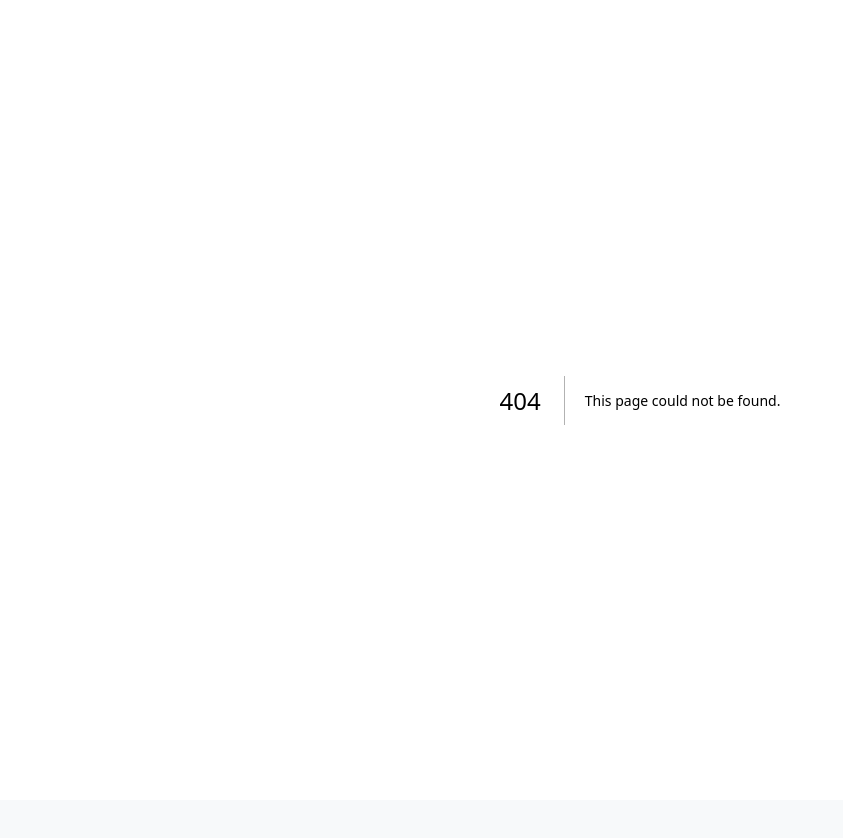
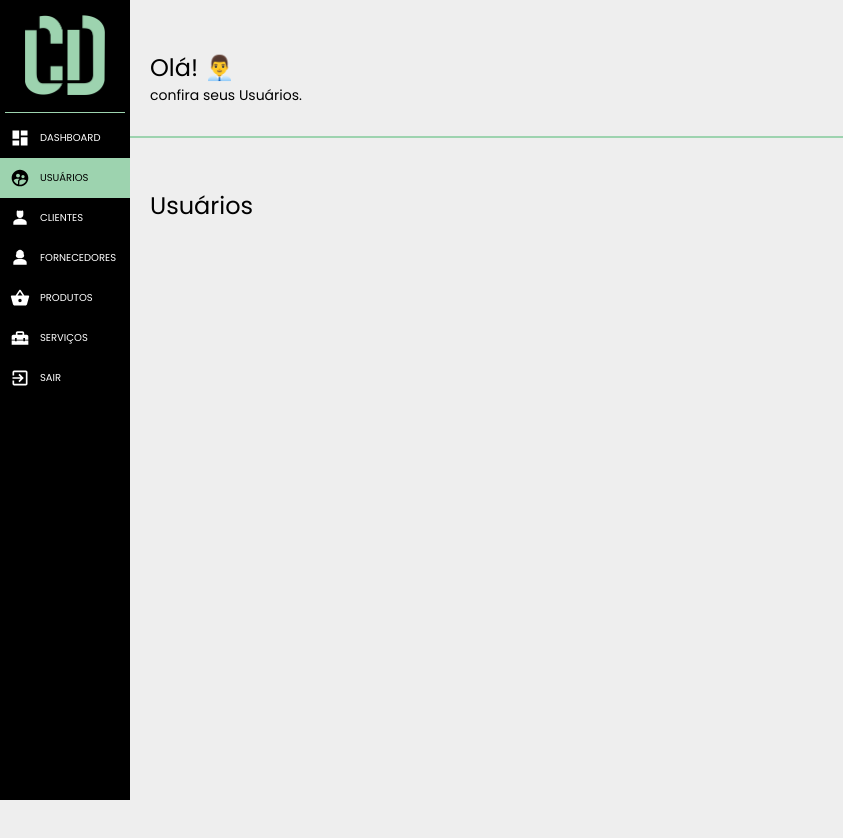
Before and after one commit to AlvesBelem/front_clickdesp, a Next.js app in the folder clickdesp/: page /users in a window 1280 px wide. Before the commit this address had no page. Shown: the top 838 px of the page, without its empty margins (0-843 px from the left). Before the commit the page ends 800 px from the top, so only its background shows below. Built offline with nearby package versions, Linux system fonts and the light colour scheme.

Commit message:
add page dashboard

```diff
--- a/clickdesp/src/components/Sidebar/index.tsx
+++ b/clickdesp/src/components/Sidebar/index.tsx
@@ -1,6 +1,6 @@
-import { useRouter } from 'next/router';
-import Image from 'next/image';
-import styles from './sidebar.module.scss';
+import { useRouter } from "next/router";
+import Image from "next/image";
+import styles from "./sidebar.module.scss";
 import {
   MdDashboard,
   MdPerson3,
@@ -9,44 +9,48 @@ import {
   MdOutlineExitToApp,
   MdCarRepair,
   MdSupervisedUserCircle,
-    MdPerson4
-} from 'react-icons/md'
-import Link from 'next/link';
-
-
+  MdPerson4,
+} from "react-icons/md";
+import Link from "next/link";
 
 const links = [
-    { name: 'dashboard', icon: <MdDashboard />, url: '/dashboard' },
-    { name: 'usuários', icon: <MdSupervisedUserCircle />, url: '/users' },
-    { name: 'clientes', icon: <MdPerson4 />, url: '/clients' },
-    { name: 'Fornecedores', icon: <MdPerson3 />, url: '/suppliers' },
-    { name: 'produtos', icon: <MdShoppingBasket />, url: '/products' },
-    { name: 'serviços', icon: <MdHomeRepairService />, url: '/services' },
-    { name: 'sair', icon: <MdOutlineExitToApp />, url: '/teste' },
-]
+  { name: "dashboard", icon: <MdDashboard />, url: "/dashboard" },
+  { name: "usuários", icon: <MdSupervisedUserCircle />, url: "/users" },
+  { name: "clientes", icon: <MdPerson4 />, url: "/clients" },
+  { name: "Fornecedores", icon: <MdPerson3 />, url: "/suppliers" },
+  { name: "produtos", icon: <MdShoppingBasket />, url: "/products" },
+  { name: "serviços", icon: <MdHomeRepairService />, url: "/services" },
+  { name: "sair", icon: <MdOutlineExitToApp />, url: "/teste" },
+];
 
 export default function Sidebar() {
-
   const router = useRouter();
 
   let { route } = router;
 
   const renderLinks = links.map((link, i) => (
     <li key={i}>
-            <Link href={link.url} className={route === link.url ? styles.active : ''}>
-                <div>{link.icon}</div>
+      <Link href={link.url} className={route === link.url ? styles.active : ""}>
+        <div>
+          {link.icon}
           <span>{link.name}</span>
+        </div>
       </Link>
     </li>
-    ))
+  ));
   return (
     <section className={styles.sidebar}>
       <div className={styles.image}>
-                <Image src='/logo-transparente.png' alt='logo do cliente' width='80' height='100' />
+        <Image
+          src="/logo2-transparente.png"
+          alt="logo do cliente"
+          width="80"
+          height="100"
+        />
       </div>
       <nav className={styles.navigation}>
         <ul>{renderLinks}</ul>
       </nav>
     </section>
-    )
+  );
 }
--- a/clickdesp/src/components/Sidebar/sidebar.module.scss
+++ b/clickdesp/src/components/Sidebar/sidebar.module.scss
@@ -1,7 +1,5 @@
-
-
-.sidebar{
-    background-color: var(--lightBlack);
+.sidebar {
+  background-color: var(--black);
   padding: 1rem 0;
   max-width: fit-content;
   position: fixed;
@@ -9,38 +7,51 @@
   z-index: 10;
 }
 
-.image{
-    width: 8rem;
-    margin:  0.5rem;
+.image {
+  width: 12rem;
+  margin: 0.5rem;
   padding-bottom: 1rem;
   text-align: center;
-    border-bottom: 1px solid var(--secundary);
+  border-bottom: 1px solid var(--green-100);
+
+  img {
+    width: 8rem;
+    height: auto;
+  }
 }
 
-.navigation{
-    ul{
-        text-align: center;
+.navigation {
+  ul {
+    text-align: start;
     list-style: none;
 
-        li{
-            a{
+    li {
+      a {
         text-decoration: none;
         font-size: 1rem;
-                color: var(--black);
+        color: var(--white);
         text-transform: uppercase;
         display: block;
         padding: 1rem 1rem;
 
-                svg{
+        div {
+          display: flex;
+          align-items: center;
+
+          span {
+            margin-left: 1rem;
+          }
+        }
+
+        svg {
           width: 2rem;
           height: auto;
-
         }
 
         &:hover,
-                &.active{
-                    background-color: var(--gray-500);
-                    color: var(--primary);
+        &.active {
+          background-color: var(--green-100);
+          color: var(--black);
         }
       }
     }
--- a/clickdesp/src/components/UI/Button/styles.module.scss
+++ b/clickdesp/src/components/UI/Button/styles.module.scss
@@ -1,6 +1,6 @@
 .button {
     max-width: 600px;
-    background-color: var(--primary);
+    background-color: var(--green-100);
     border: 0;
     padding: 0.4rem;
     color: var(--black);
--- /dev/null
+++ b/clickdesp/src/pages/dashboard/styles.module.scss
@@ -0,0 +1,13 @@
+.container {
+  width: 100%;
+  padding: 5rem;
+  border-bottom: 2px solid var(--green-100);
+  padding-bottom: 1rem;
+
+}
+
+.body {
+  width: 100%;
+  height: 100vh;
+  padding: 5rem;
+}
--- /dev/null
+++ b/clickdesp/src/pages/users/index.tsx
@@ -0,0 +1,29 @@
+import Head from 'next/head'
+import { Inter } from 'next/font/google'
+import styles from '../users/styles.module.scss'
+import Heading from '@/components/Heading'
+import Layout from '@/components/Layout'
+
+const inter = Inter({ subsets: ['latin'] })
+
+export default function Users() {
+  return (
+    <Layout>
+      <Head>
+        <title>Create Next App</title>
+        <meta name="description" content="Generated by create next app" />
+        <meta name="viewport" content="width=device-width, initial-scale=1" />
+        <link rel="icon" href="/favicon.ico" />
+      </Head>
+      <main className={styles.main}>
+        <div className={styles.container}>
+          <Heading
+            title='Olá! 👨‍💼'
+            subtitle='confira seus Usuários.'
+          />
+        </div>
+        <div className={styles.body}><h1>Usuários</h1></div>
+      </main>
+    </Layout>
+  )
+}
--- /dev/null
+++ b/clickdesp/src/pages/users/styles.module.scss
@@ -0,0 +1,13 @@
+.container {
+    width: 100%;
+    padding: 5rem;
+    border-bottom: 2px solid var(--green-100);
+    padding-bottom: 1rem;
+  }
+
+  .body {
+    width: 100%;
+    height: 100vh;
+    padding: 5rem;
+    padding-bottom: 1rem;
+  }
--- a/clickdesp/src/styles/globals.scss
+++ b/clickdesp/src/styles/globals.scss
@@ -16,6 +16,8 @@
 
   --magenta-100: #ff4dff;
 
+  --green-100: #9DD3AF;
+
   --font-family: 'Poppins', sans-serif;
 
 }
@@ -29,7 +31,7 @@
 html {
   font-size: 62.5%;
   scroll-behavior: smooth;
-  background-color: var(--secundary);
+  background-color: var(--lightBlack);
 }
 
 body {
```
Also changed, not shown: clickdesp/src/pages/dashboard/index.tsx (added, +26 -0 lines), clickdesp/src/pages/index.tsx (+23 -35 lines), clickdesp/src/pages/signup/styles.module.scss (+4 -4 lines), clickdesp/src/styles/home.module.scss (+4 -4 lines), clickdesp/public/logo-transparente.png, clickdesp/public/logo2-transparente.png (added). Lines whose indentation alone changed are shown as unchanged.
